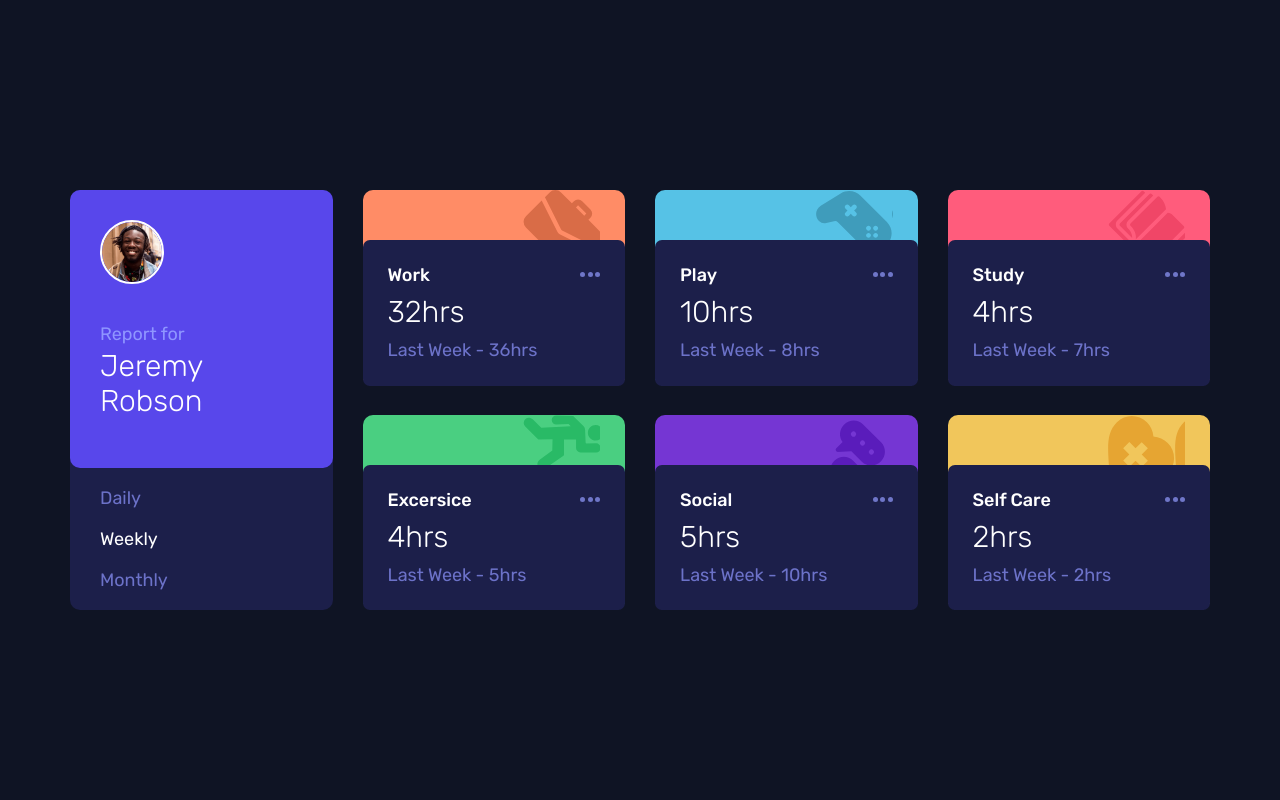
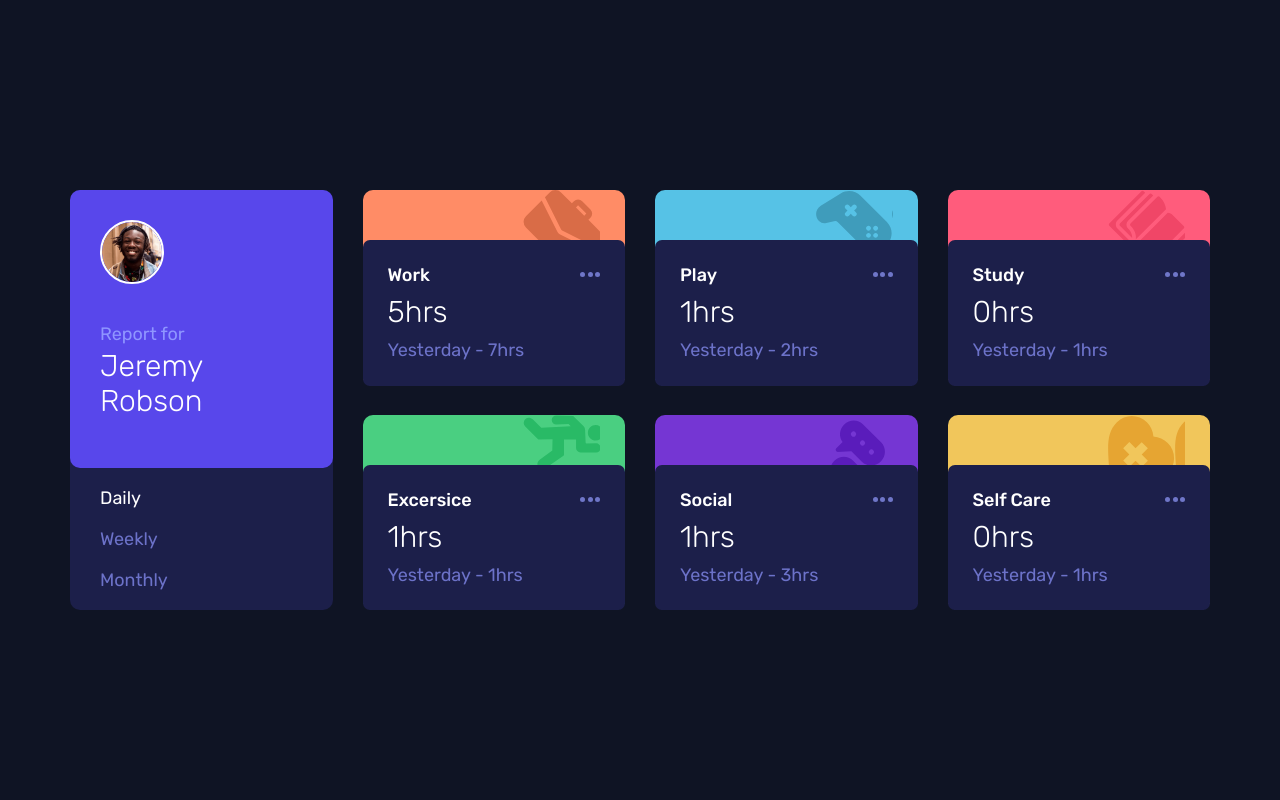
Before and after one commit to MoKelany1/Time_Tracking, a plain HTML site: page index.html in a window 1280 px wide. Both pictures are taken after a click on the element "Daily". Shown: the top 800 px of the page. Drawn offline with Linux system fonts and the light colour scheme.

Commit message:
Adding JavaScript File

```diff
--- a/index.html
+++ b/index.html
@@ -30,9 +30,9 @@
         </div>
       </div>
       <div class="type">
-        <p>Daily</p>
-        <p class="selected">Weekly</p>
-        <p>Monthly</p>
+        <p class="daily">Daily</p>
+        <p class="selected weekly">Weekly</p>
+        <p class="monthly">Monthly</p>
       </div>
     </div>
     <div class="column">
@@ -46,16 +46,16 @@
               <span></span>
             </div>
           </div>
-          <h2>32hrs</h2>
-          <p class="last">Last Week - 36hrs</p>
+          <h2 class="main-work">32hrs</h2>
+          <p class="last last-work">Last Week - 36hrs</p>
         </div>
       </div>
       <div class="card excercise">
         <div class="info">
           <div class="title">Excersice <div class="icon"><span></span><span></span><span></span></div>
           </div>
-          <h2>4hrs</h2>
-          <p class="last">Last Week - 5hrs</p>
+          <h2 class="main-excercise">4hrs</h2>
+          <p class="last last-excercise">Last Week - 5hrs</p>
         </div>
       </div>
     </div>
@@ -64,16 +64,16 @@
         <div class="info">
           <div class="title">Play <div class="icon"><span></span><span></span><span></span></div>
           </div>
-          <h2>10hrs</h2>
-          <p class="last">Last Week - 8hrs</p>
+          <h2 class="main-play">10hrs</h2>
+          <p class="last last-play">Last Week - 8hrs</p>
         </div>
       </div>
       <div class="card social">
         <div class="info">
           <div class="title">Social <div class="icon"><span></span><span></span><span></span></div>
           </div>
-          <h2>5hrs</h2>
-          <p class="last">Last Week - 10hrs</p>
+          <h2 class="main-social">5hrs</h2>
+          <p class="last last-social">Last Week - 10hrs</p>
         </div>
       </div>
     </div>
@@ -82,16 +82,16 @@
         <div class="info">
           <div class="title">Study <div class="icon"><span></span><span></span><span></span></div>
           </div>
-          <h2>4hrs</h2>
-          <p class="last">Last Week - 7hrs</p>
+          <h2 class="main-study">4hrs</h2>
+          <p class="last last-study">Last Week - 7hrs</p>
         </div>
       </div>
       <div class="card self">
         <div class="info">
           <div class="title">Self Care <div class="icon"><span></span><span></span><span></span></div>
           </div>
-          <h2>2hrs</h2>
-          <p class="last">Last Week - 2hrs</p>
+          <h2 class="main-self">2hrs</h2>
+          <p class="last last-self">Last Week - 2hrs</p>
         </div>
       </div>
     </div>
@@ -101,6 +101,7 @@
         Mentor</a></div> .
     <div class="code">Coded by <a href="https://github.com/mokelany1">MoKelany</a></div>
   </div>
+  <script src="main.js"></script>
 </body>
 
 </html>
--- /dev/null
+++ b/main.js
@@ -0,0 +1,156 @@
+let workTime = document.querySelector(".main-work")
+let lastWorkTime = document.querySelector(".last-work")
+let excTime = document.querySelector(".main-excercise")
+let lastExcTime = document.querySelector(".last-excercise")
+let playTime = document.querySelector(".main-play")
+let lastPlayTime = document.querySelector(".last-play")
+let studyTime = document.querySelector(".main-study")
+let lastStudyTime = document.querySelector(".last-study")
+let socialTime = document.querySelector(".main-social")
+let lastSocialTime = document.querySelector(".last-social")
+let selfTime = document.querySelector(".main-self")
+let lastSelfTime = document.querySelector(".last-self")
+
+let dailySelect = document.querySelector(".daily")
+let weeklySelect = document.querySelector(".weekly")
+let monthlySelect = document.querySelector(".monthly")
+
+let personData = {
+    work: {
+        day: {
+            currentValue: 5,
+            lastValue: 7,
+        },
+        week: {
+            currentValue: 32,
+            lastValue: 36,
+        },
+        month: {
+            currentValue: 103,
+            lastValue: 128,
+        }
+    },
+    exc: {
+        day: {
+            currentValue: 1,
+            lastValue: 1,
+        },
+        week: {
+            currentValue: 4,
+            lastValue: 5,
+        },
+        month: {
+            currentValue: 11,
+            lastValue: 18,
+        }
+    },
+    play: {
+        day: {
+            currentValue: 1,
+            lastValue: 2,
+        },
+        week: {
+            currentValue: 10,
+            lastValue: 8,
+        },
+        month: {
+            currentValue: 23,
+            lastValue: 29,
+        }
+    },
+    social: {
+        day: {
+            currentValue: 1,
+            lastValue: 3,
+        },
+        week: {
+            currentValue: 5,
+            lastValue: 10,
+        },
+        month: {
+            currentValue: 21,
+            lastValue: 23,
+        }
+    },
+    study: {
+        day: {
+            currentValue: 0,
+            lastValue: 1,
+        },
+        week: {
+            currentValue: 4,
+            lastValue: 7,
+        },
+        month: {
+            currentValue: 13,
+            lastValue: 19,
+        }
+    },
+    self: {
+        day: {
+            currentValue: 0,
+            lastValue: 1,
+        },
+        week: {
+            currentValue: 2,
+            lastValue: 2,
+        },
+        month: {
+            currentValue: 7,
+            lastValue: 11,
+        }
+    }
+}
+
+
+dailySelect.onclick = function() {
+    weeklySelect.classList.remove("selected")
+    monthlySelect.classList.remove("selected")
+    dailySelect.classList.add("selected")
+    workTime.innerHTML = `${personData.work.day.currentValue}hrs`;
+    lastWorkTime.innerHTML = `Yesterday - ${personData.work.day.lastValue}hrs`;
+    excTime.innerHTML = `${personData.exc.day.currentValue}hrs`;
+    lastExcTime.innerHTML = `Yesterday - ${personData.exc.day.lastValue}hrs`;
+    playTime.innerHTML = `${personData.play.day.currentValue}hrs`;
+    lastPlayTime.innerHTML = `Yesterday - ${personData.play.day.lastValue}hrs`;
+    studyTime.innerHTML = `${personData.study.day.currentValue}hrs`;
+    lastStudyTime.innerHTML = `Yesterday - ${personData.study.day.lastValue}hrs`;
+    socialTime.innerHTML = `${personData.social.day.currentValue}hrs`;
+    lastSocialTime.innerHTML = `Yesterday - ${personData.social.day.lastValue}hrs`;
+    selfTime.innerHTML = `${personData.self.day.currentValue}hrs`;
+    lastSelfTime.innerHTML = `Yesterday - ${personData.self.day.lastValue}hrs`;
+}
+weeklySelect.onclick = function() {
+    monthlySelect.classList.remove("selected")
+    dailySelect.classList.remove("selected")
+    weeklySelect.classList.add("selected")
+    workTime.innerHTML = `${personData.work.week.currentValue}hrs`;
+    lastWorkTime.innerHTML = `Last Week - ${personData.work.week.lastValue}hrs`;
+    excTime.innerHTML = `${personData.exc.week.currentValue}hrs`;
+    lastExcTime.innerHTML = `Last Week - ${personData.exc.week.lastValue}hrs`;
+    playTime.innerHTML = `${personData.play.week.currentValue}hrs`;
+    lastPlayTime.innerHTML = `Last Week - ${personData.play.week.lastValue}hrs`;
+    studyTime.innerHTML = `${personData.study.week.currentValue}hrs`;
+    lastStudyTime.innerHTML = `Last Week - ${personData.study.week.lastValue}hrs`;
+    socialTime.innerHTML = `${personData.social.week.currentValue}hrs`;
+    lastSocialTime.innerHTML = `Last Week - ${personData.social.week.lastValue}hrs`;
+    selfTime.innerHTML = `${personData.self.week.currentValue}hrs`;
+    lastSelfTime.innerHTML = `Last Week - ${personData.self.week.lastValue}hrs`;
+}
+monthlySelect.onclick = function() {
+    weeklySelect.classList.remove("selected")
+    dailySelect.classList.remove("selected")
+    monthlySelect.classList.add("selected")
+    workTime.innerHTML = `${personData.work.month.currentValue}hrs`;
+    lastWorkTime.innerHTML = `Last Month - ${personData.work.month.lastValue}hrs`;
+    excTime.innerHTML = `${personData.exc.month.currentValue}hrs`;
+    lastExcTime.innerHTML = `Last Month - ${personData.exc.month.lastValue}hrs`;
+    playTime.innerHTML = `${personData.play.month.currentValue}hrs`;
+    lastPlayTime.innerHTML = `Last Month - ${personData.play.month.lastValue}hrs`;
+    studyTime.innerHTML = `${personData.study.month.currentValue}hrs`;
+    lastStudyTime.innerHTML = `Last Month - ${personData.study.month.lastValue}hrs`;
+    socialTime.innerHTML = `${personData.social.month.currentValue}hrs`;
+    lastSocialTime.innerHTML = `Last Month - ${personData.social.month.lastValue}hrs`;
+    selfTime.innerHTML = `${personData.self.month.currentValue}hrs`;
+    lastSelfTime.innerHTML = `Last Month - ${personData.self.month.lastValue}hrs`;
+}
```
